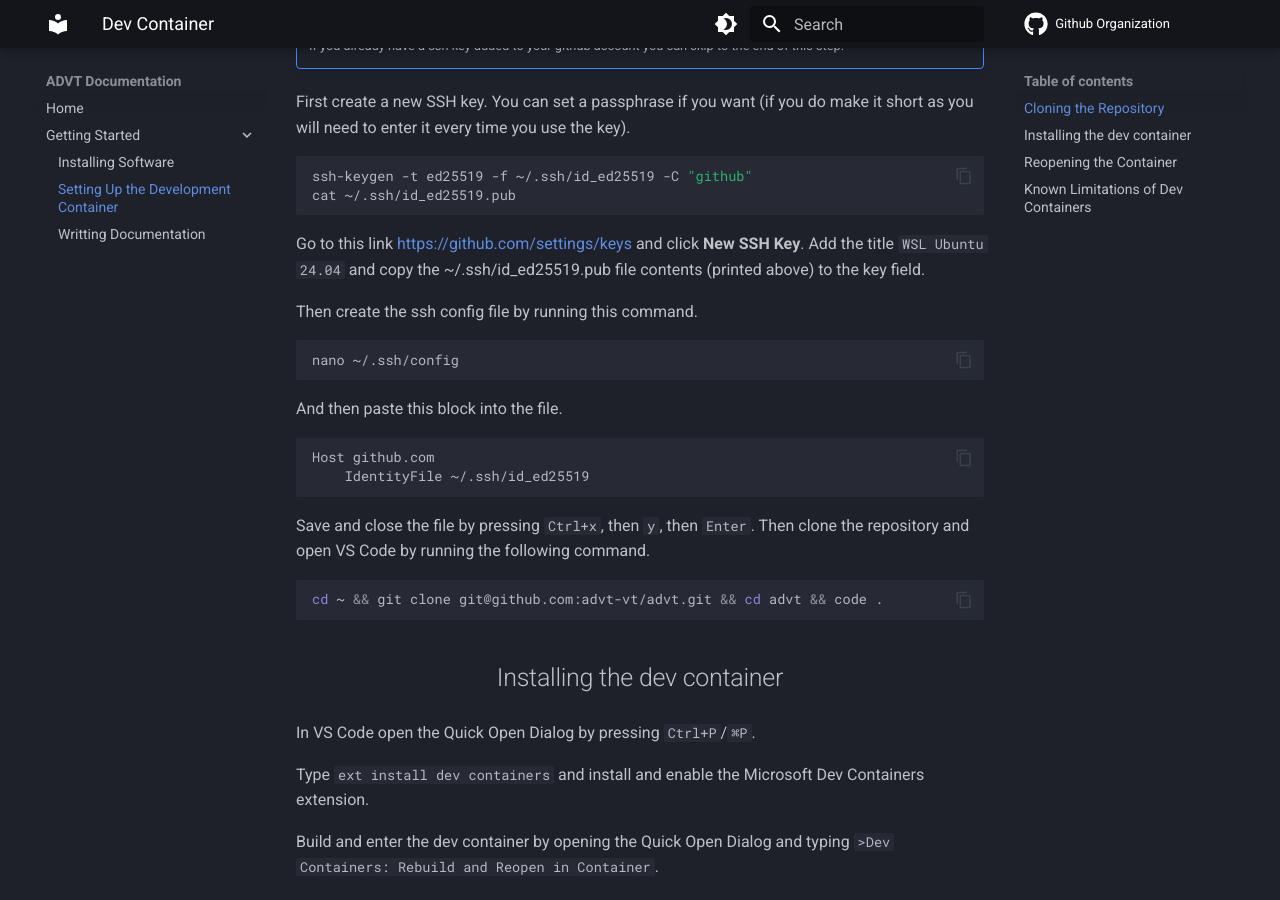
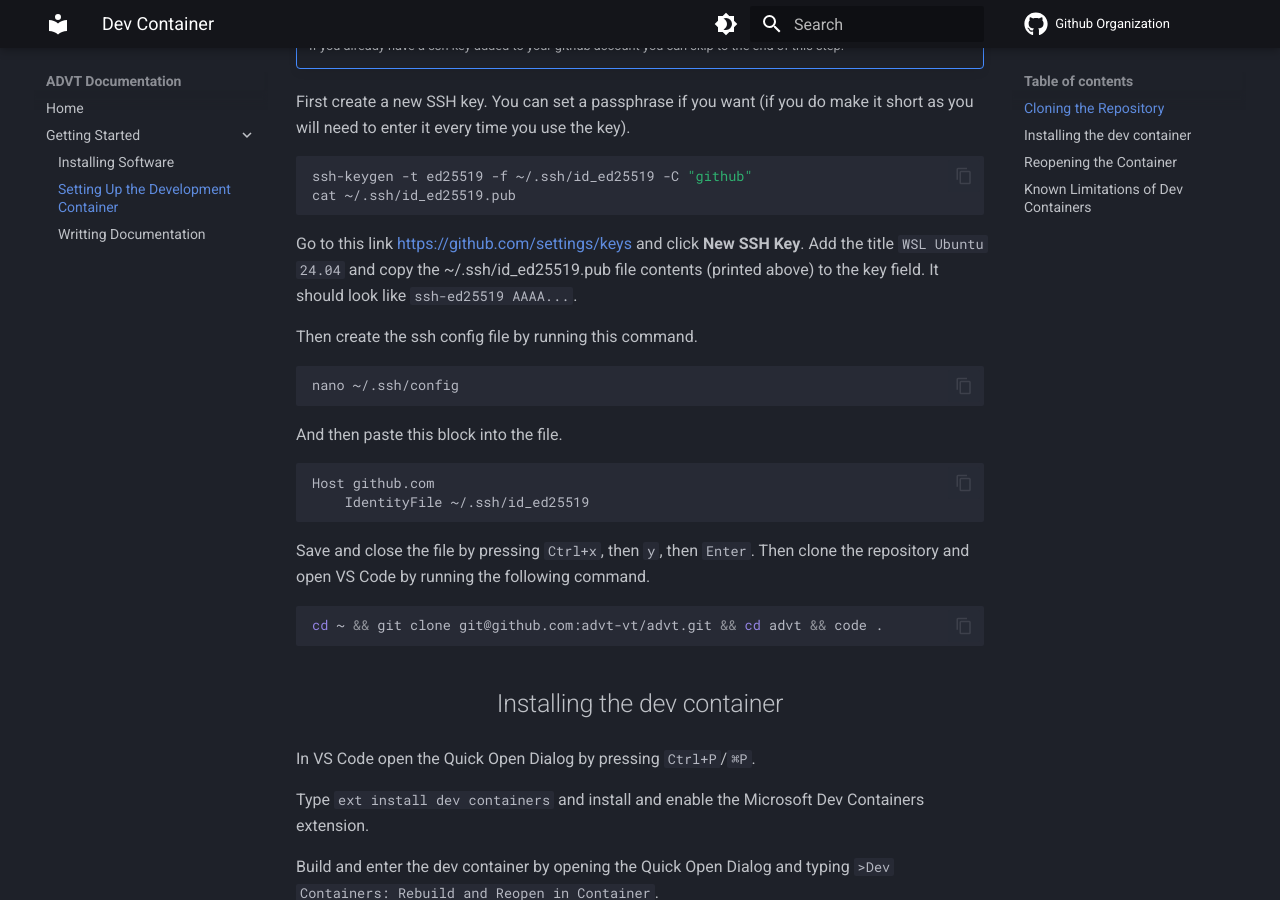
Before and after one commit to advt-vt/advt-vt.github.io, an MkDocs documentation site: the page built from docs/getting_started/setting_up_dev_container.md, in a window 1280 px wide and 900 px high, scrolled down 390 px. Built offline with MkDocs 1.6.1 and Material for MkDocs 9.7.7, drawn with Linux system fonts in a browser that asks for light colours.

Commit message:
Add ssh key format when adding to github account

````diff
--- a/docs/getting_started/setting_up_dev_container.md
+++ b/docs/getting_started/setting_up_dev_container.md
@@ -20,7 +20,7 @@
 cat ~/.ssh/id_ed25519.pub
 ```
 
-Go to this link <https://github.com/settings/keys> and click **New SSH Key**. Add the title `WSL Ubuntu 24.04` and copy the ~/.ssh/id_ed25519.pub file contents (printed above) to the key field.
+Go to this link <https://github.com/settings/keys> and click **New SSH Key**. Add the title `WSL Ubuntu 24.04` and copy the ~/.ssh/id_ed25519.pub file contents (printed above) to the key field. It should look like `ssh-ed25519 AAAA...`.
 
 Then create the ssh config file by running this command.
 
````
